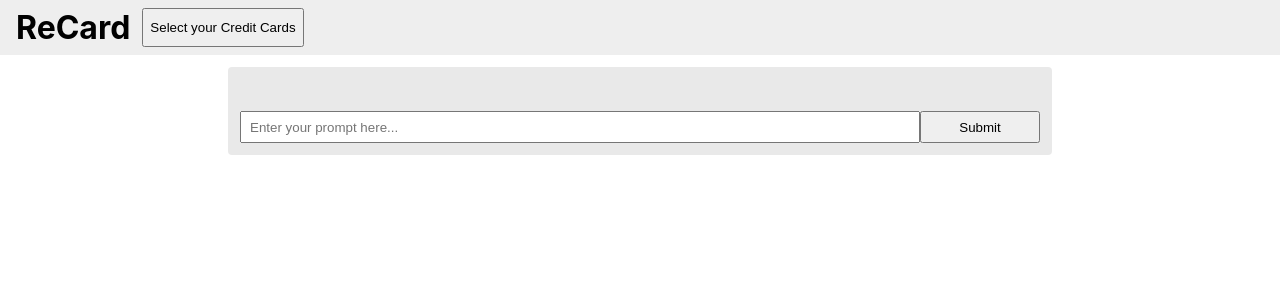
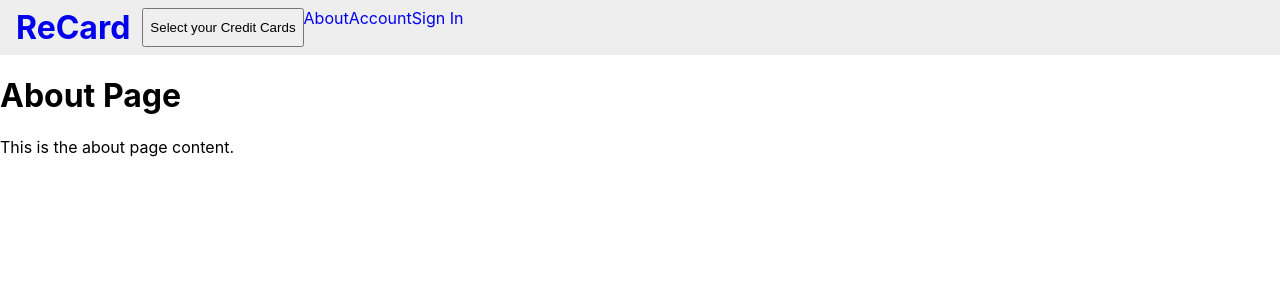
Before and after one commit to recard-app/recard-web-client, a React (Create React App) app: page /about in a window 1280 px wide. Shown: the top 300 px of the page. Built offline with nearby package versions, Linux system fonts and the light colour scheme.

Commit message:
pre auth changes

```diff
--- a/src/App.js
+++ b/src/App.js
@@ -1,5 +1,12 @@
 import React, { useState, useEffect } from 'react';
+import { BrowserRouter as Router, Route, Routes } from 'react-router-dom';
+import { GoogleLogin } from '@react-oauth/google';
+import { GoogleOAuthProvider } from '@react-oauth/google';
+
 import './App.scss';
+import About from './pages/About';
+import Account from './pages/Account';
+import SignIn from './pages/SignIn';
 
 import AppHeader from './components/AppHeader';
 import PromptWindow from './components/PromptWindow';
@@ -28,16 +35,30 @@ function App() {
   }, [creditCards]);
 
   return (
-    <div className="app">
+    <Router>
+      <div className="app">
         <AppHeader>
+          <a href="/"><h1>ReCard</h1></a>
           <button onClick={handleModalOpen}>Select your Credit Cards</button>
+          <a href="/about">About</a>
+          <a href="/account">Account</a>
+          <a href="/signin">Sign In</a>
         </AppHeader>
+
         <Modal show={modalShow} handleClose={handleModalClose}>
           <CreditCardSelector returnCreditCards={getCreditCards} existingCreditCards={creditCards} />
         </Modal>
-        <PromptWindow creditCards={creditCards} />
-    </div>
+
+        <Routes>
+          <Route path="/" element={<PromptWindow creditCards={creditCards} />} />
+          <Route path="/about" element={<About />} />
+          <Route path="/account" element={<Account />} />
+          <Route path="/signin" element={<SignIn />} />
+        </Routes>
+      </div>
+    </Router>
   );
+
 }
 
 export default App;
--- a/src/App.scss
+++ b/src/App.scss
@@ -6,6 +6,9 @@
     background-color: #eeeeee;
     display: flex;
     padding: 8px 16px;
+    a {
+      text-decoration: none;
+    }
     h1 {
       margin: 0;
       margin-right: 12px;
--- a/src/components/AppHeader.js
+++ b/src/components/AppHeader.js
@@ -3,7 +3,6 @@ import React from 'react';
 const AppHeader = ({ children }) => {
   return (
     <header className="app-header">
-        <h1>ReCard</h1>
         {children}
     </header>
   );
--- /dev/null
+++ b/src/components/HelpModal.js
@@ -0,0 +1,12 @@
+import React from 'react';
+
+function HelpModal() {
+    return (
+        <div className="help-modal">
+            <h2>Help</h2>
+            <p>This is a help modal where you can find assistance regarding the application.</p>
+        </div>
+    );
+};
+
+export default HelpModal;
--- a/src/components/PromptSolution.js
+++ b/src/components/PromptSolution.js
@@ -1,7 +1,4 @@
 import React, { useState, useEffect } from 'react';
-import axios from 'axios';
-
-const apiurl = 'http://localhost:8000';
 
 function PromptSolution({ promptSolutions }) {
     const [solutions, setSolutions] = useState([]);
--- a/src/components/PromptWindow.js
+++ b/src/components/PromptWindow.js
@@ -3,6 +3,8 @@ import React, { useState, useEffect } from 'react';
 import PromptHistory from './PromptHistory';
 import PromptField from './PromptField';
 import PromptSolution from './PromptSolution';
+import HelpModal from './HelpModal';
+import Modal from './Modal';
 
 import axios from 'axios';
 
@@ -16,6 +18,15 @@ function PromptWindow({ creditCards }) {
     const [promptSolutions, setPromptSolutions] = useState([]);
     const [isLoading, setIsLoading] = useState(false);
     const [isLoadingSolutions, setIsLoadingSolutions] = useState(false);
+    const [helpModalShow, setHelpModalShow] = useState(false);
+
+    const handleHelpModalOpen = () => {
+        setHelpModalShow(true);
+      };
+
+      const handleHelpModalClose = () => {
+        setHelpModalShow(false);
+      };
 
     const getPrompt = (returnPrompt) => {
         setPromptValue(returnPrompt);
@@ -85,6 +96,10 @@ function PromptWindow({ creditCards }) {
 
     return (
         <div className='prompt-window'>
+            <button onClick={handleHelpModalOpen}>Help</button>
+            <Modal show={helpModalShow} handleClose={handleHelpModalClose}>
+                <HelpModal />
+            </Modal>
             <PromptHistory chatHistory={chatHistory} />
             {isLoading && <div className="loading-indicator">...</div>}
             {isLoadingSolutions && <div className="loading-indicator">Looking for Card Recommendations...</div>}
--- /dev/null
+++ b/src/pages/About.js
@@ -0,0 +1,12 @@
+import React from 'react';
+
+const About = () => {
+    return (
+        <div>
+            <h1>About Page</h1>
+            <p>This is the about page content.</p>
+        </div>
+    );
+};
+
+export default About;
--- /dev/null
+++ b/src/pages/Account.js
@@ -0,0 +1,15 @@
+import React from 'react';
+
+function Account() {
+  return (
+    <div className="account-page">
+      <h1>My Account</h1>
+      <div className="account-content">
+        <p>Welcome to your account page!</p>
+        {/* Add account-related content here */}
+      </div>
+    </div>
+  );
+}
+
+export default Account;
--- /dev/null
+++ b/src/pages/SignIn.js
@@ -0,0 +1,11 @@
+import React from 'react';
+
+const SignIn = () => {
+    return (
+        <div>
+            <h1>Sign In</h1>
+        </div>
+    );
+};
+
+export default SignIn;
```
Also changed, not shown: package.json (+7 -0 lines), 1 other file (tests, documents, lock files or other folders).
